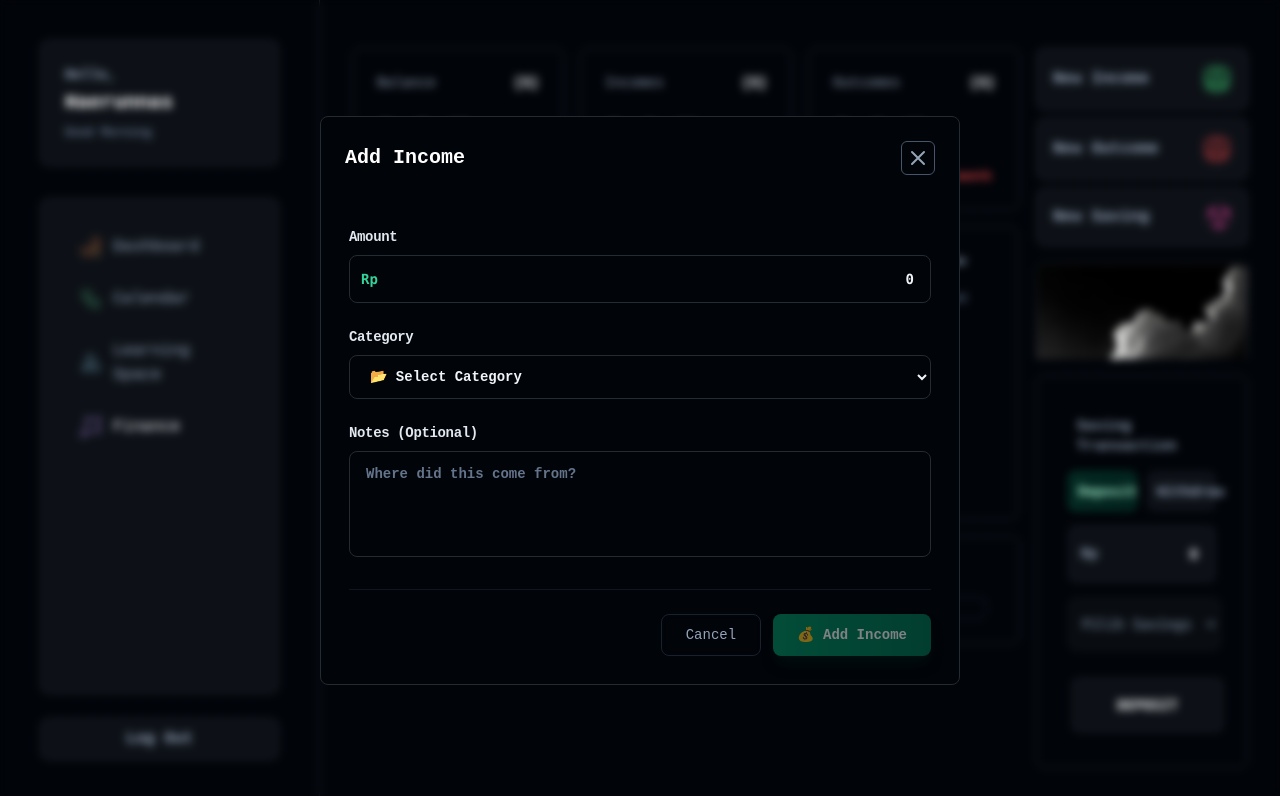
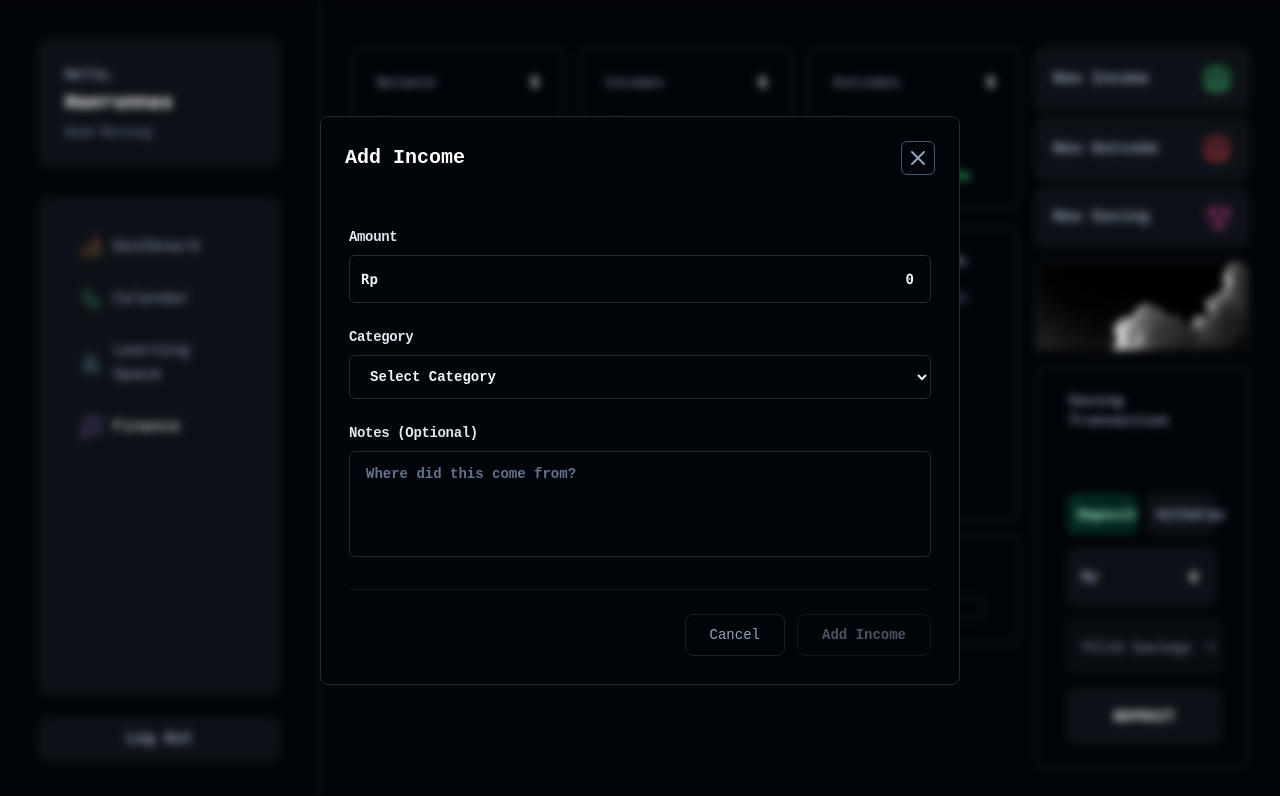
Before and after one commit to hrnns-ti/persony-app, a React (Vite) app: page / in a window 1280 px wide. Both pictures are taken after a click on the button "New Income". Shown: the top 796 px of the page. Built offline with nearby package versions, Linux system fonts and the light colour scheme.

Commit message:
Fix: Make sure everything works perfectly fine

```diff
--- a/src/components/finance/StatsCard.tsx
+++ b/src/components/finance/StatsCard.tsx
@@ -3,10 +3,18 @@ interface StatsCardProps {
     value: string | number;
     change?: string;
     icon?: string;
+    invertChange?: boolean;  // ✅ Fix: boolean, bukan false
 }
 
-export default function StatsCard({ label, value, change, icon = '{$}' }: StatsCardProps) {
-    const isPositive = change?.startsWith('+');
+export default function StatsCard({
+                                      label,
+                                      value,
+                                      change,
+                                      icon = '$',
+                                      invertChange = false
+                                  }: StatsCardProps) {
+    const isPositive = change?.startsWith('+') ?? false;
+    const shouldBePositive = invertChange ? !isPositive : isPositive;
 
     return (
         <div className="bg-main border border-line rounded-lg my-4 p-6 hover:border-slate-600 transition-all">
@@ -18,8 +26,12 @@ export default function StatsCard({ label, value, change, icon = '{$}' }: StatsC
             <p className="text-3xl font-bold text-white mb-2 py-2">{value}</p>
 
             {change && (
-                <p className={`text-xs font-semibold ${isPositive ? 'text-green' : 'text-red'}`}>
-                    {change} since last month
+                <p className={`text-xs font-semibold ${
+                    shouldBePositive
+                        ? 'text-green'
+                        : 'text-red'
+                }`}>
+                    {change}
                 </p>
             )}
         </div>
--- a/src/components/finance/TransactionForm.tsx
+++ b/src/components/finance/TransactionForm.tsx
@@ -45,14 +45,14 @@ export default function TransactionForm({ type, onSubmit, onCancel }: Transactio
                 </label>
                 <div className="relative">
                     <div className="absolute inset-y-0 left-0 pl-3 flex items-center pointer-events-none">
-                        <span className={`text-sm font-mono font-bold ${isIncome ? 'text-emerald-400' : 'text-red-400'}`}>Rp</span>
+                        <span className={`text-sm font-mono font-bold ${isIncome ? 'text-white-400' : 'text-white-400'}`}>Rp</span>
                     </div>
                     <input
                         type="text"
                         placeholder="100.000"
                         value={formatCurrency(form.amount)}
                         onChange={handleAmountChange}
-                        className="w-full pl-12 pr-4 py-3 text-right text-sm font-mono font-semibold text-slate-100 bg-main border border-line hover:border-slate-400 focus:border-emerald-400 focus:outline-none focus:ring-2 focus:ring-emerald-400/50 rounded-lg transition-all h-12 [appearance:textfield] [&::-webkit-outer-spin-button]:appearance-none [&::-webkit-inner-spin-button]:appearance-none"
+                        className="w-full pl-12 pr-4 py-3 text-right text-sm font-mono font-semibold text-slate-100 bg-main border border-line hover:border-slate-400 focus:border-slate-400 focus:outline-none focus:ring-1 focus:ring-slate-400/50 rounded-md transition-all h-12 [appearance:textfield] [&::-webkit-outer-spin-button]:appearance-none [&::-webkit-inner-spin-button]:appearance-none"
                         required
                     />
                 </div>
@@ -66,10 +66,10 @@ export default function TransactionForm({ type, onSubmit, onCancel }: Transactio
                 <select
                     value={form.category}
                     onChange={(e) => setForm({ ...form, category: e.target.value })}
-                    className="w-full bg-main border border-line hover:border-slate-400 focus:border-emerald-400 focus:outline-none focus:ring-2 focus:ring-emerald-400/50 rounded-lg px-4 py-3 text-sm"
+                    className="w-full bg-main border border-line hover:border-slate-400 focus:border-slate-400 focus:outline-none focus:ring-1 focus:ring-slate-400/50 rounded-md px-4 py-3 text-sm"
                     required
                 >
-                    <option value="">📂 Select Category</option>
+                    <option value="">Select Category</option>
                     {categories.map((cat) => (
                         <option key={cat} value={cat}>
                             {cat}
@@ -88,7 +88,7 @@ export default function TransactionForm({ type, onSubmit, onCancel }: Transactio
                     placeholder={isIncome ? 'Where did this come from?' : 'What did you spend on?'}
                     value={form.description}
                     onChange={(e) => setForm({ ...form, description: e.target.value })}
-                    className="w-full bg-main border border-line hover:border-slate-400 focus:border-emerald-400 resize-none rounded-lg px-4 py-3 text-sm placeholder-slate-500 focus:outline-none focus:ring-2 focus:ring-emerald-400/50 focus:bg-main transition-all duration-200 min-h-[100px]"
+                    className="w-full bg-main border border-line hover:border-slate-400 focus:border-slate-400 resize-none rounded-md px-4 py-3 text-sm placeholder-slate-500 focus:outline-none focus:ring-1 focus:ring-slate-400/50 focus:bg-main transition-all duration-200 min-h-[100px]"
                 />
             </div>
 
@@ -104,13 +104,13 @@ export default function TransactionForm({ type, onSubmit, onCancel }: Transactio
                 <button
                     type="submit"
                     disabled={!form.category.trim() || form.amount <= 0}
-                    className={`px-6 py-2.5 text-sm font-semibold text-white rounded-lg shadow-lg transition-all duration-200 backdrop-blur-sm disabled:cursor-not-allowed disabled:opacity-50 ${
+                    className={`px-6 py-2.5 text-sm text-slate-400 rounded-lg transition-all duration-200 disabled:cursor-not-allowed disabled:opacity-50 ${
                         isIncome
-                            ? 'bg-gradient-to-r from-emerald-600 to-emerald-700 hover:from-emerald-700 hover:to-emerald-800 shadow-emerald-950/50 hover:shadow-emerald-500/25'
-                            : 'bg-gradient-to-r from-red-600 to-red-700 hover:from-red-700 hover:to-red-800 shadow-red-950/50 hover:shadow-red-500/25'
+                            ? 'bg-gradient-to-r bg-main hover:from-secondary hover:to-secondary text-slate-400 border disabled:border-line border-line hover:text-emerald-400 hover:border-emerald-400'
+                            : 'bg-gradient-to-r bg-main hover:from-secondary hover:to-secondary text-slate-400 border disabled:border-line border-line hover:text-red hover:border-red'
                     }`}
                 >
-                    {isIncome ? '💰 Add Income' : '💸 Add Outcome'}
+                    {isIncome ? 'Add Income' : 'Add Outcome'}
                 </button>
             </div>
         </form>
--- a/src/pages/Finance.tsx
+++ b/src/pages/Finance.tsx
@@ -1,6 +1,6 @@
 import { useState } from 'react'
 import Sidebar from '../components/dashboard/Sidebar'
-import StatsCard from '../components/finance/StatsCard'
+import StatsCard from "../components/finance/StatsCard.tsx";
 import ActionCard from '../components/finance/ActionCard'
 import Card from '../components/ui/Card'
 import IncomeIcon from '../assets/icons/income.tsx'
@@ -50,7 +50,7 @@ export default function FinancePage() {
     }
 
     const handleNewIncome = () => {
-        setIsIncomeModalOpen(true) // ✅ TRIGGER MODAL, BUKAN HARDCODED
+        setIsIncomeModalOpen(true)
     }
 
     const handleAddIncome = (amount: number, category: string, description?: string) => {
@@ -145,6 +145,38 @@ export default function FinancePage() {
         }
     }
 
+    const formatCurrencyCompact = (value: number): string => {
+        const absValue = Math.abs(value)
+        if (absValue >= 1_000_000_000) return `${(value / 1_000_000_000).toFixed(1)}B`
+        if (absValue >= 1_000_000) return `${(value / 1_000_000).toFixed(1)}M`
+        if (absValue >= 1_000) return `${(value / 1_000).toFixed(1)}K`
+        return value.toLocaleString()
+    }
+
+    const getMonthlyChange = (transactions: any[], type: 'income' | 'outcome'): string => {
+        const now = new Date()
+        const thisMonth = new Date(now.getFullYear(), now.getMonth(), 1)
+        const lastMonth = new Date(now.getFullYear(), now.getMonth() - 1, 1)
+
+        const thisMonthData = transactions
+            .filter(t => t.type === type && new Date(t.date) >= thisMonth)
+            .reduce((sum, t) => sum + Math.abs(t.amount), 0)
+
+        const lastMonthData = transactions
+            .filter(t => t.type === type && new Date(t.date) >= lastMonth && new Date(t.date) < thisMonth)
+            .reduce((sum, t) => sum + Math.abs(t.amount), 0)
+
+        if (lastMonthData === 0) return '∞% since last month'
+
+        const change = ((thisMonthData - lastMonthData) / lastMonthData) * 100
+        const sign = change >= 0 ? '+' : ''
+        return `${sign}${change.toFixed(1)}% since last month`
+    }
+
+    const getBalanceChange = (transactions: any[]): string => {
+        return getMonthlyChange(transactions, 'income') // Simplified
+    }
+
     const outcomeColors = ['bg-amber-500', 'bg-blue-500', 'bg-purple-500', 'bg-pink-500', 'bg-emerald-500']
 
     if (loading) return <div className="flex items-center justify-center h-screen text-white">Loading...</div>
@@ -163,25 +195,26 @@ export default function FinancePage() {
 
                             {/* ROW 1: Stats */}
                             <div className="space-y-2 flex-shrink-0">
-                                {/* SUB-ROW 1: Stats Cards - DYNAMIC DATA */}
+                                {/* Stats Cards */}
                                 <div className="grid grid-cols-3 gap-4">
                                     <StatsCard
                                         label="Balance"
-                                        value={`${(stats.balance / 1000).toFixed(1)} K`}
-                                        change={stats.balance > 0 ? '+15.8%' : '-2.3%'}
-                                        icon="{$}"
+                                        value={formatCurrencyCompact(stats.balance)}
+                                        change={getBalanceChange(transactions)}
+                                        icon="$"
                                     />
                                     <StatsCard
                                         label="Incomes"
-                                        value={`${(stats.totalIncome / 1000).toFixed(1)} K`}
-                                        change="+9.2%"
-                                        icon="{$}"
+                                        value={formatCurrencyCompact(stats.totalIncome)}
+                                        change={getBalanceChange(transactions)}
+                                        icon="$"
                                     />
                                     <StatsCard
                                         label="Outcomes"
-                                        value={`${(stats.totalOutcome / 1000).toFixed(1)} K`}
-                                        change="-8.3%"
-                                        icon="{$}"
+                                        value={formatCurrencyCompact(stats.totalOutcome)}
+                                        change={getBalanceChange(transactions)}
+                                        icon="$"
+                                        invertChange={true}
                                     />
                                 </div>
                             </div>
@@ -303,8 +336,8 @@ export default function FinancePage() {
 
 
                             {/* Savings Actions */}
-                            <Card className="bg-main border border-line p-2">
-                                <h3 className="text-sm text-slate-400 m-4 tracking-wider">
+                            <Card className="bg-main border border-line">
+                                <h3 className="text-sm text-slate-400 mb-16 mx-2 tracking-wider">
                                     Saving Transaction
                                 </h3>
 
@@ -369,8 +402,8 @@ export default function FinancePage() {
                                 <button
                                     onClick={handleDepositWithdraw}
                                     disabled={!selectedSavingId || amount <= 0}
-                                    className="w-[93%] m-[7%] py-4 px-4 text-sm bg-secondary hover:from-secondary border border-line disabled:cursor-not-allowed text-white rounded-md  transition-all duration-300 font-mono tracking-wide
-                                    hover:bg-gradient-to-r hover:from-emerald-500/20 hover:to-emerald-600/20 hover:border-emerald-500/50 hover:text-emerald-200"
+                                    className="w-[93.3%] bg-secondary mx-2 py-4 text-sm bg-secondary hover:from-secondary border border-line disabled:cursor-not-allowed text-white rounded-md  transition-all duration-300 font-mono tracking-wide
+                                    hover:border-emerald-500/50 hover:text-emerald-400"
                                 >
                                     {actionType === 'deposit' ? 'DEPOSIT' : 'WITHDRAW'}
                                 </button>
```
